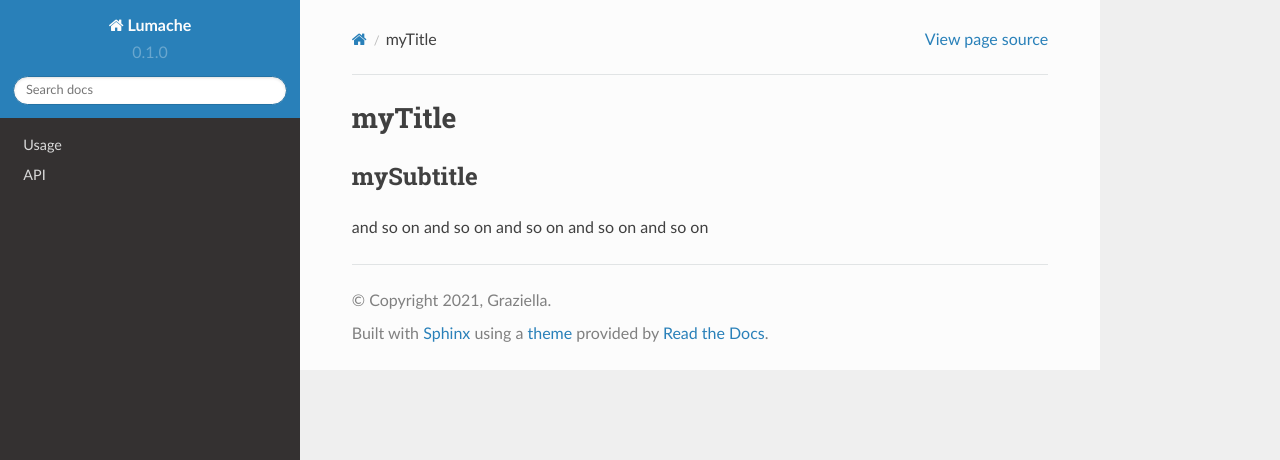
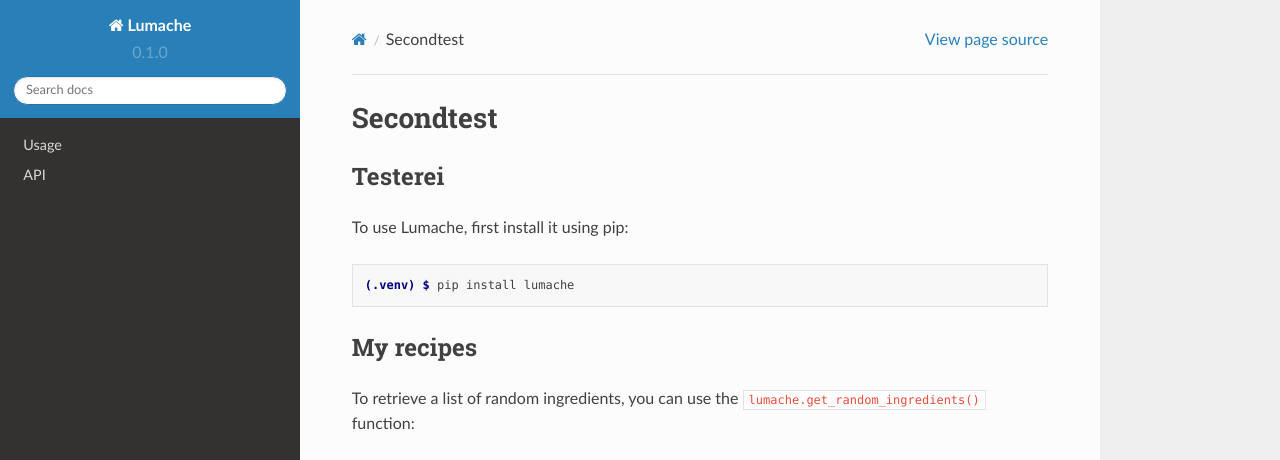
Before and after one commit to peterleimbach/petersrtdtest, a Sphinx documentation site: the page built from docs/source/secondtest.rst, in a window 1280 px wide and 1036 px high. Shown: the top 460 px of the window. Built offline with Sphinx 7.4.7 and the Read the Docs theme 2.0.0, drawn with Linux system fonts in a browser that asks for light colours; some of the changed text lies outside the part shown; grey boxes are pictures that could not be loaded.

Commit message:
Update secondtest.rst

```diff
--- a/docs/source/secondtest.rst
+++ b/docs/source/secondtest.rst
@@ -1,12 +1,33 @@
-*****
-myTitle
-*****
+Secondtest
+==========
 
-mySubtitle
-########
+.. _installation:
 
-and so on
-and so on
-and so on
-and so on
-and so on
+Testerei
+--------
+
+To use Lumache, first install it using pip:
+
+.. code-block:: console
+
+   (.venv) $ pip install lumache
+
+My recipes
+----------
+
+To retrieve a list of random ingredients,
+you can use the ``lumache.get_random_ingredients()`` function:
+
+.. autofunction:: lumache.get_random_ingredients
+
+The ``kind`` parameter should be either ``"meat"``, ``"fish"``,
+or ``"veggies"``. Otherwise, :py:func:`lumache.get_random_ingredients`
+will raise an exception.
+
+.. autoexception:: lumache.InvalidKindError
+
+For example:
+
+>>> import lumache
+>>> lumache.get_random_ingredients()
+['shells', 'gorgonzola', 'parsley']
```
